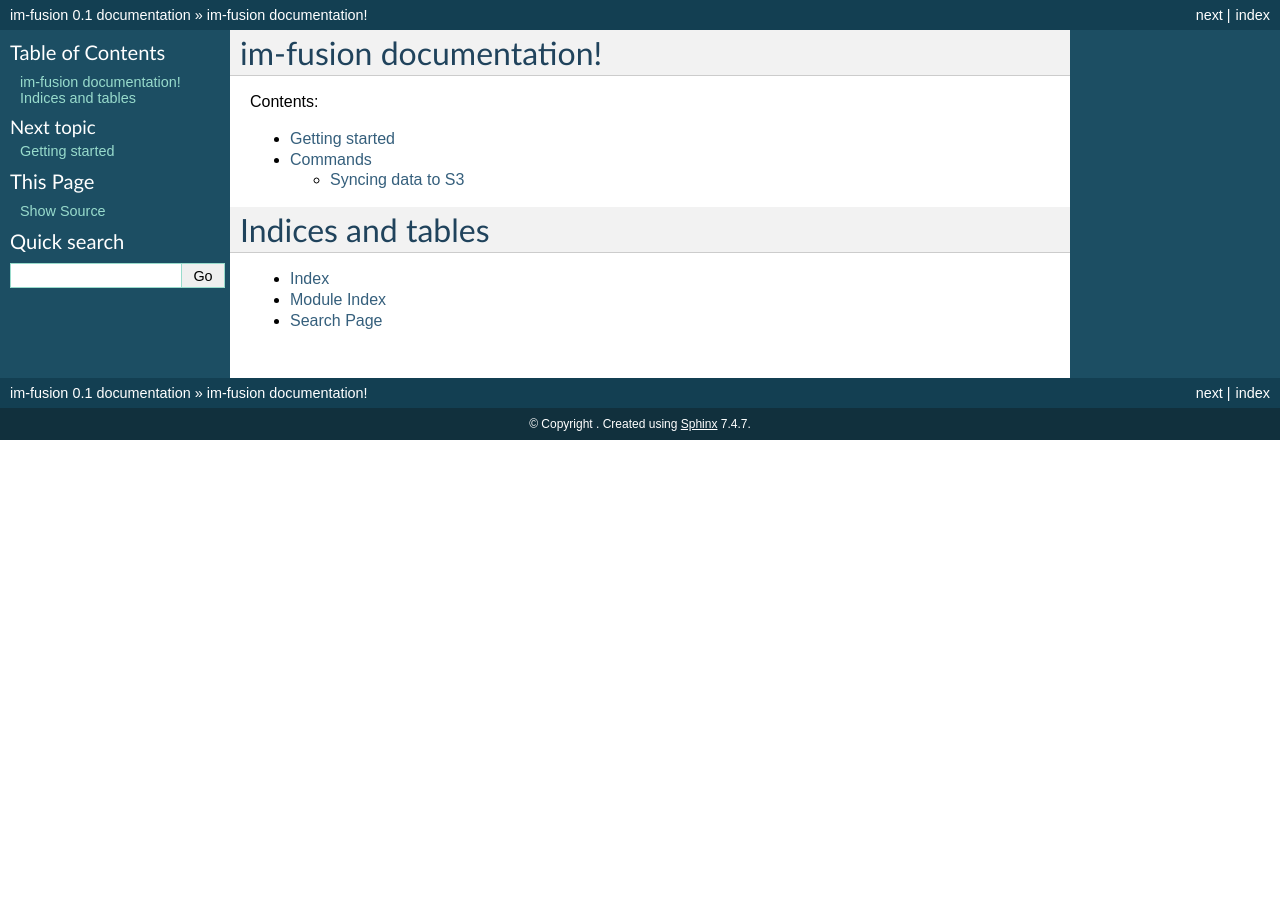
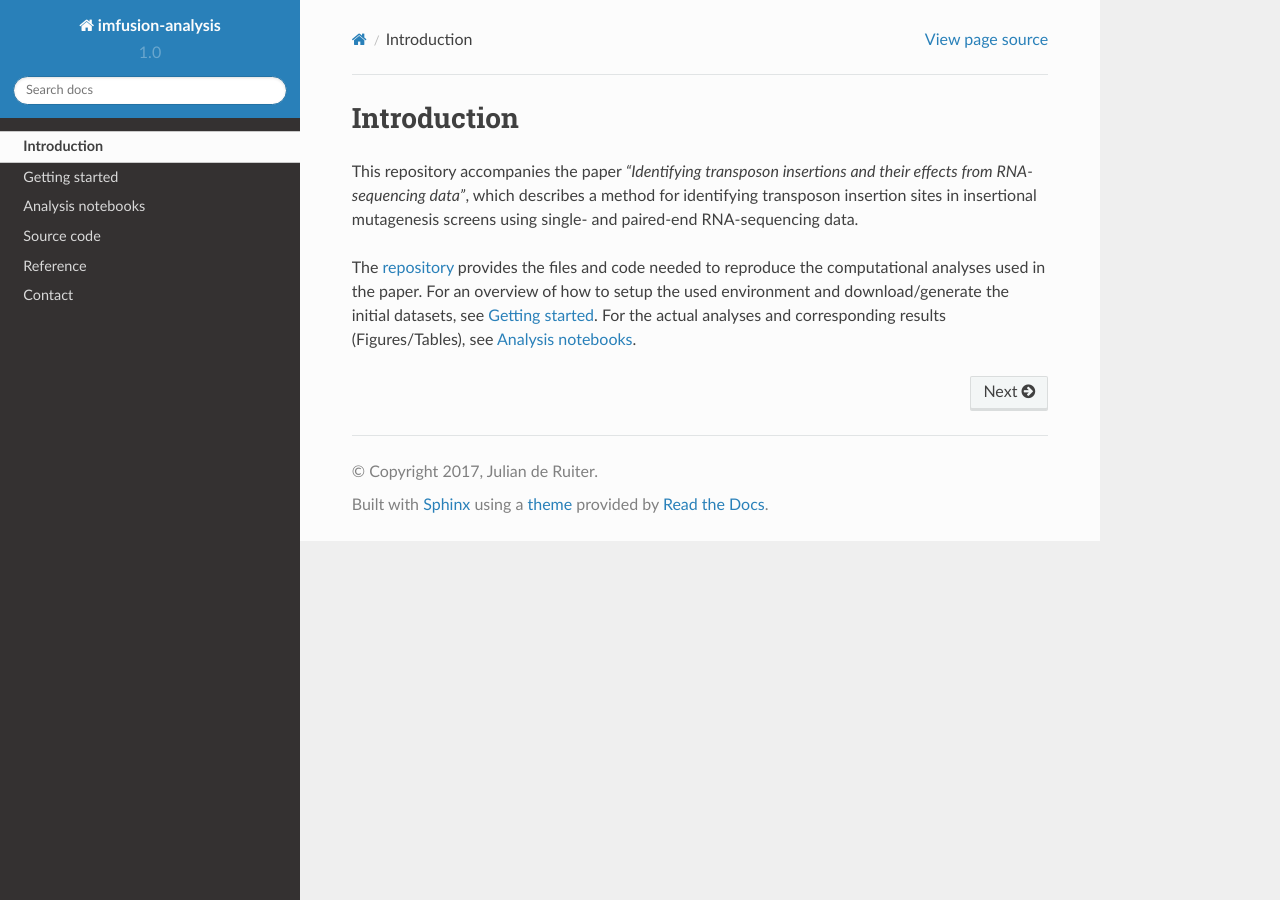
Before and after one commit to jrderuiter/imfusion-analyses, a Sphinx documentation site: the page built from docs/index.rst, in a window 1280 px wide. Built offline with Sphinx 7.4.7 and the Read the Docs theme 2.0.0, drawn with Linux system fonts in a browser that asks for light colours.

Commit message:
Added initial documentation.

```diff
--- a/docs/conf.py
+++ b/docs/conf.py
@@ -14,6 +14,10 @@
 import os
 import sys
 
+sys.path.append(os.path.abspath('contrib'))
+
+import sphinx_rtd_theme
+
 # If extensions (or modules to document with autodoc) are in another directory,
 # add these directories to sys.path here. If the directory is relative to the
 # documentation root, use os.path.abspath to make it absolute, like shown here.
@@ -26,7 +30,7 @@ import sys
 
 # Add any Sphinx extension module names here, as strings. They can be extensions
 # coming with Sphinx (named 'sphinx.ext.*') or your custom ones.
-extensions = []
+extensions = ['sphinxcontrib.email']
 
 # Add any paths that contain templates here, relative to this directory.
 templates_path = ['_templates']
@@ -41,16 +45,18 @@ source_suffix = '.rst'
 master_doc = 'index'
 
 # General information about the project.
-project = u'im-fusion'
+project = u'imfusion-analysis'
+copyright = u'2017, Julian de Ruiter'
+author = u'Julian de Ruiter'
 
 # The version info for the project you're documenting, acts as replacement for
 # |version| and |release|, also used in various other places throughout the
 # built documents.
 #
 # The short X.Y version.
-version = '0.1'
+version = '1.0'
 # The full version, including alpha/beta/rc tags.
-release = '0.1'
+release = '1.0'
 
 # The language for content autogenerated by Sphinx. Refer to documentation
 # for a list of supported languages.
@@ -86,12 +92,12 @@ pygments_style = 'sphinx'
 # A list of ignored prefixes for module index sorting.
 # modindex_common_prefix = []
 
-
 # -- Options for HTML output ---------------------------------------------------
 
 # The theme to use for HTML and HTML Help pages.  See the documentation for
 # a list of builtin themes.
-html_theme = 'default'
+html_theme = "sphinx_rtd_theme"
+html_theme_path = [sphinx_rtd_theme.get_html_theme_path()]
 
 # Theme options are theme-specific and customize the look and feel of a theme
 # further.  For a list of options available for each theme, see the
@@ -164,8 +170,7 @@ html_static_path = ['_static']
 # html_file_suffix = None
 
 # Output file base name for HTML help builder.
-htmlhelp_basename = 'im-fusiondoc'
-
+htmlhelp_basename = 'imfusion-analysis-doc'
 
 # -- Options for LaTeX output --------------------------------------------------
 
@@ -182,12 +187,8 @@ latex_elements = {
 
 # Grouping the document tree into LaTeX files. List of tuples
 # (source start file, target name, title, author, documentclass [howto/manual]).
-latex_documents = [
-    ('index',
-     'im-fusion.tex',
-     u'im-fusion Documentation',
-     u"Julian de Ruiter", 'manual'),
-]
+latex_documents = [('index', 'im-fusion.tex', u'im-fusion Documentation',
+                    u"Julian de Ruiter", 'manual'), ]
 
 # The name of an image file (relative to this directory) to place at the top of
 # the title page.
@@ -209,19 +210,15 @@ latex_documents = [
 # If false, no module index is generated.
 # latex_domain_indices = True
 
-
 # -- Options for manual page output --------------------------------------------
 
 # One entry per manual page. List of tuples
 # (source start file, name, description, authors, manual section).
-man_pages = [
-    ('index', 'im-fusion', u'im-fusion Documentation',
-     [u"Julian de Ruiter"], 1)
-]
+man_pages = [('index', 'im-fusion', u'im-fusion Documentation',
+              [u"Julian de Ruiter"], 1)]
 
 # If true, show URL addresses after external links.
 # man_show_urls = False
-
 
 # -- Options for Texinfo output ------------------------------------------------
 
@@ -229,9 +226,8 @@ man_pages = [
 # (source start file, target name, title, author,
 #  dir menu entry, description, category)
 texinfo_documents = [
-    ('index', 'im-fusion', u'im-fusion Documentation',
-     u"Julian de Ruiter", 'im-fusion',
-     'A short description of the project.', 'Miscellaneous'),
+    ('index', 'im-fusion', u'im-fusion Documentation', u"Julian de Ruiter",
+     'im-fusion', 'A short description of the project.', 'Miscellaneous'),
 ]
 
 # Documents to append as an appendix to all manuals.
--- /dev/null
+++ b/docs/contrib/sphinxcontrib/email.py
@@ -0,0 +1,80 @@
+# E-mail obfuscation role for Sphinx.
+
+from docutils import nodes
+
+# This code was modified from sphinxcontrib-email for Python 3 compatability.
+#
+# The original obfuscation code was taken from
+#
+#   http://pypi.python.org/pypi/bud.nospam
+#
+# and was was released by Kevin Teague <kevin at bud ca> under
+# a BSD license.
+
+import re
+
+rot_13_trans = bytes.maketrans(
+    b'ABCDEFGHIJKLMNOPQRSTUVWXYZabcdefghijklmnopqrstuvwxyz',
+    b'NOPQRSTUVWXYZABCDEFGHIJKLMnopqrstuvwxyzabcdefghijklm')
+
+
+def rot_13_encrypt(line):
+    """Rotate 13 encryption.
+    """
+    line = line.translate(rot_13_trans)
+    line = re.sub('(?=[\\"])', r'\\', line)
+    line = re.sub('\n', r'\n', line)
+    line = re.sub('@', r'\\100', line)
+    line = re.sub('\.', r'\\056', line)
+    line = re.sub('/', r'\\057', line)
+    return line
+
+
+def js_obfuscated_text(text):
+    """ROT 13 encryption with embedded in Javascript code to decrypt
+    in the browser.
+    """
+    return """<script type="text/javascript">document.write(
+              "%s".replace(/[a-zA-Z]/g,
+              function(c){
+                return String.fromCharCode(
+                (c<="Z"?90:122)>=(c=c.charCodeAt(0)+13)?c:c-26);}));
+                </script>""" % rot_13_encrypt(text)
+
+
+def js_obfuscated_mailto(email, displayname=None):
+    """ROT 13 encryption within an Anchor tag w/ a mailto: attribute
+    """
+    if not displayname:
+        displayname = email
+    return js_obfuscated_text("""<a href="mailto:%s">%s</a>""" % (email,
+                                                                  displayname))
+
+
+# -- end bud.nospam
+
+
+def email_role(typ, rawtext, text, lineno, inliner, options={}, content=[]):
+    """
+    Role to obfuscate e-mail addresses.
+    """
+    print(123456789, text, '\n\n')
+
+    # Handle addresses of the form "Name <name@domain.org>"
+    if '<' in text and '>' in text:
+        name, email = text.split('<')
+        email = email.split('>')[0]
+    elif '(' in text and ')' in text:
+        name, email = text.split('(')
+        email = email.split(')')[0]
+    else:
+        name = text
+        email = name
+
+    obfuscated = js_obfuscated_mailto(email, displayname=name)
+    node = nodes.raw('', obfuscated, format='html')
+    return [node], []
+
+
+def setup(app):
+    app.add_role('email', email_role)
--- a/docs/index.rst
+++ b/docs/index.rst
@@ -1,24 +1,27 @@
-.. im-fusion documentation master file, created by
-   sphinx-quickstart.
-   You can adapt this file completely to your liking, but it should at least
-   contain the root `toctree` directive.
+============
+Introduction
+============
 
-im-fusion documentation!
-==============================================
+This repository accompanies the paper *"Identifying transposon insertions and
+their effects from RNA-sequencing data"*, which describes a method for
+identifying transposon insertion sites in insertional mutagenesis screens using
+single- and paired-end RNA-sequencing data.
 
-Contents:
+The repository_ provides the files and code needed to reproduce the
+computational analyses used in the paper. For an overview of how to setup
+the used environment and download/generate the initial datasets, see
+:ref:`getting-started`. For the actual analyses and corresponding results
+(Figures/Tables), see :ref:`analysis-notebooks`.
+
+.. _repository: https://github.com/jrderuiter/ilc-sb-screen/tree/master/notebooks
 
 .. toctree::
    :maxdepth: 2
+   :hidden:
 
+   self
    getting-started
-   commands
-
-
-
-Indices and tables
-==================
-
-* :ref:`genindex`
-* :ref:`modindex`
-* :ref:`search`
+   notebooks
+   source
+   reference
+   contact
--- /dev/null
+++ b/docs/reference.rst
@@ -0,0 +1,6 @@
+=========
+Reference
+=========
+
+de Ruiter J.R., Kas S.M. et al. *"Identifying transposon insertions and their
+effects from RNA-sequencing data"*. Under revision.
```
Also changed, not shown: README.md (+25 -52 lines), docs/commands.rst (deleted, +0 -10 lines), docs/contact.rst (added, +10 -0 lines), docs/getting-started.rst (+20 -3 lines), docs/notebooks.rst (added, +32 -0 lines), docs/source.rst (added, +48 -0 lines), docs/contrib/__init__.py (added), docs/contrib/sphinxcontrib/__init__.py (added), 2 other files.
